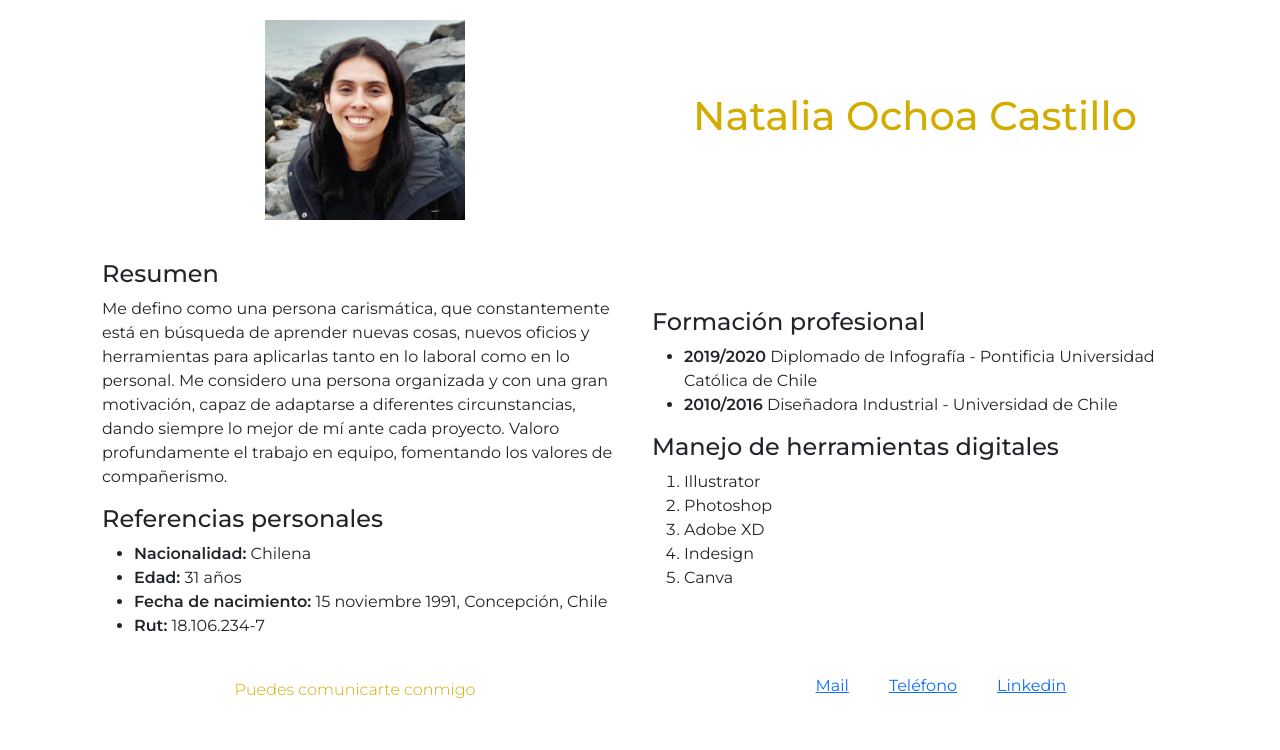
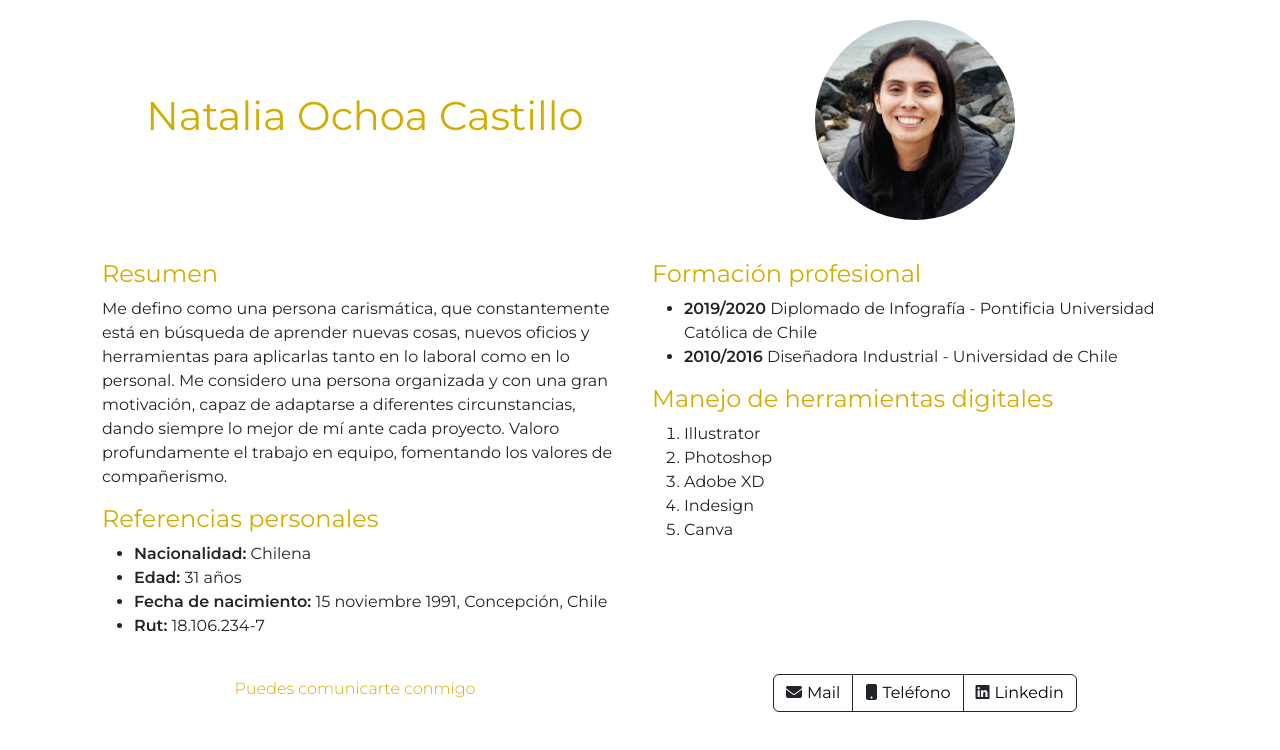
Before and after one commit to eneatei/CV-GitHub, a plain HTML site: page index.html in a window 1280 px wide. Drawn offline with nearby package versions, Linux system fonts and the light colour scheme.

Commit message:
detalles finales

```diff
--- a/assets/css/style.css
+++ b/assets/css/style.css
@@ -10,10 +10,25 @@
   padding: 20px;
 }
 
+.contenido {
+  align-items: start;
+  padding: 20px;
+}
+
 .nombre {
-  font-size: 3em;
+  font-size: 2.5em;
   color: #d3ac00;
-  font-weight: 100;
+  font-weight: 400;
+}
+
+.imgRedonda {
+  border-radius: 100px;
+}
+
+.text-title {
+  font-size: 1.5em;
+  color: #d3ac00;
+  font-weight: 400;
 }
 
 .footer {
@@ -34,11 +49,21 @@
   flex-direction: row;
   justify-content: center;
   list-style: none;
+  align-items: center;
+  margin: 0;
 }
 
 .rrss li {
   padding: 0 20px 0 20px;
-  font-size: 1em;
+}
+
+a:link {
+  padding-left: 5px;
   color: black;
-  text-decoration: solid;
+  text-decoration: none;
 }
+
+a:link:hover {
+  color: white;
+  text-decoration: none;
+}
--- a/index.html
+++ b/index.html
@@ -39,51 +39,52 @@
       <div class="container text-center">
         <div class="row display">
           <div class="col-sx-12 col-md-6">
-            <img src="assets/img/nochoa.jpg" width="200" />
+            <h1 class="nombre">Natalia Ochoa Castillo</h1>
           </div>
-        <div class="col-sx-12 col-md-6 nombre">
-            <h1>Natalia Ochoa Castillo</h2>
+          <div class="col-sx-12 col-md-6">
+            <img src="assets/img/nochoa.jpg" class="imgRedonda" width="200" />
           </div>
         </div>
       </div>
     </header>
     <section>
       <div class="container">
-    <div class="row display">
+        <div class="row contenido">
           <div class="col-sx-12 col-md-6">
-        <h4>Resumen</h4>
+            <h4 class="text-title">Resumen</h4>
             <p>
               Me defino como una persona carismática, que constantemente está en
-      búsqueda de aprender nuevas cosas, nuevos oficios y herramientas para
-      aplicarlas tanto en lo laboral como en lo personal. Me considero una
-      persona organizada y con una gran motivación, capaz de adaptarse a
-      diferentes circunstancias, dando siempre lo mejor de mí ante cada
-      proyecto. Valoro profundamente el trabajo en equipo, fomentando los
-      valores de compañerismo.
+              búsqueda de aprender nuevas cosas, nuevos oficios y herramientas
+              para aplicarlas tanto en lo laboral como en lo personal. Me
+              considero una persona organizada y con una gran motivación, capaz
+              de adaptarse a diferentes circunstancias, dando siempre lo mejor
+              de mí ante cada proyecto. Valoro profundamente el trabajo en
+              equipo, fomentando los valores de compañerismo.
             </p>
-    <h4>Referencias personales</h4>
+            <h4 class="text-title">Referencias personales</h4>
             <ul>
               <li><strong>Nacionalidad:</strong> Chilena</li>
               <li><strong>Edad:</strong> 31 años</li>
               <li>
-        <strong>Fecha de nacimiento:</strong> 15 noviembre 1991, Concepción,
-        Chile
+                <strong>Fecha de nacimiento:</strong> 15 noviembre 1991,
+                Concepción, Chile
               </li>
               <li><strong>Rut:</strong> 18.106.234-7</li>
             </ul>
           </div>
           <div class="col-sx-12 col-md-6">
-        <h4>Formación profesional</h4>
+            <h4 class="text-title">Formación profesional</h4>
             <ul>
               <li>
                 <strong>2019/2020</strong> Diplomado de Infografía - Pontificia
                 Universidad Católica de Chile
               </li>
               <li>
-            <strong>2010/2016</strong> Diseñadora Industrial - Universidad de Chile
+                <strong>2010/2016</strong> Diseñadora Industrial - Universidad
+                de Chile
               </li>
             </ul>
-        <h4>Manejo de herramientas digitales</h4>
+            <h4 class="text-title">Manejo de herramientas digitales</h4>
             <ol>
               <li>Illustrator</li>
               <li>Photoshop</li>
@@ -102,19 +103,28 @@
           <h4 class="text-footer">Puedes comunicarte conmigo</h4>
         </div>
         <div class="col-sx-12 col-md-6">
-    <ul class="rrss">
-      <li>
-        <a href="mailto:nf.ochoac@gmail.com">Mail </a>
-      </li>
-      <li><a href="tel:+56964964479">Teléfono</a></li>
-      <li>
-        <a
+          <div
+            class="btn-group"
+            role="group"
+            aria-label="Basic outlined example"
+          >
+            <button type="button" class="btn btn-outline-dark">
+              <i class="fa-solid fa-envelope icon-link-hover"></i
+              ><a href="mailto:nf.ochoac@gmail.com">Mail </a>
+            </button>
+            <button type="button" class="btn btn-outline-dark">
+              <i class="fa-solid fa-mobile-button"></i
+              ><a href="tel:+56964964479">Teléfono</a>
+            </button>
+            <button type="button" class="btn btn-outline-dark">
+              <i class="fa-brands fa-linkedin"></i
+              ><a
                 href="https://www.linkedin.com/in/nataliaochoacastillo"
                 target="_blank"
                 >Linkedin</a
               >
-      </li>
-    </ul>
+            </button>
+          </div>
         </div>
       </div>
     </footer>
```
Lines whose indentation alone changed are shown as unchanged.
